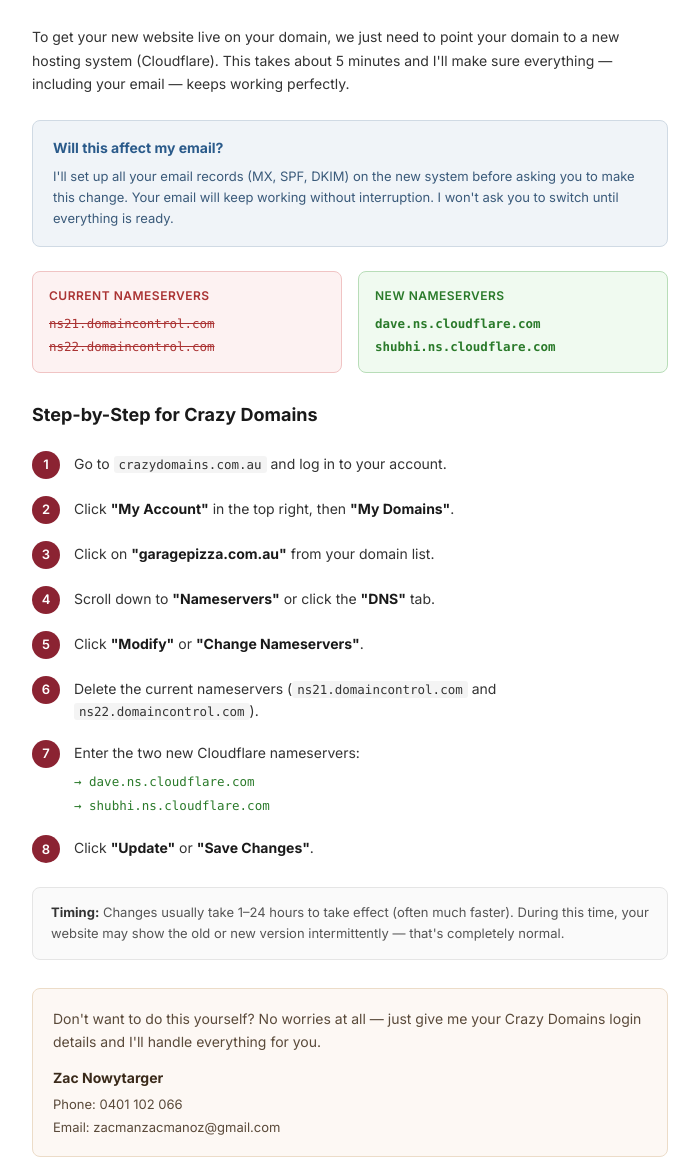
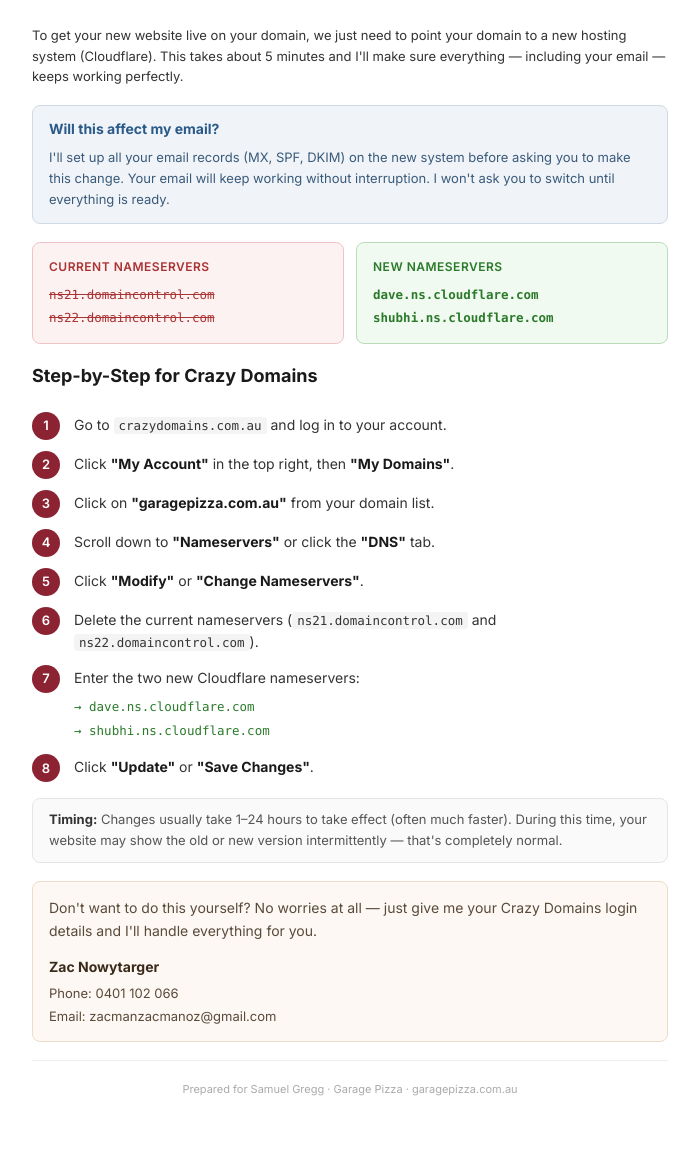
Before and after one commit to ZacN1234/garage-pizza, a plain HTML site: page crazydomains-guide.html in a window 1280 px wide. Shown: the part 156-1315 px from the top of the page, without its empty margins (290-989 px from the left). After the commit the page ends 1294 px from the top, so only its background shows below. Drawn offline with Linux system fonts and the light colour scheme.

Commit message:
Tighten DNS guide spacing to fit one A4 page

```diff
--- a/crazydomains-guide.html
+++ b/crazydomains-guide.html
@@ -51,18 +51,18 @@
         }
 
         .intro {
-            font-size: 14px;
+            font-size: 13px;
             color: #333;
-            margin-bottom: 24px;
-            line-height: 1.7;
+            margin-bottom: 18px;
+            line-height: 1.6;
         }
 
         .email-safety {
             background: #f0f4f8;
             border: 1px solid #d0dae4;
             border-radius: 8px;
-            padding: 16px 20px;
-            margin-bottom: 24px;
+            padding: 12px 16px;
+            margin-bottom: 18px;
         }
 
         .email-safety strong {
@@ -80,8 +80,8 @@
 
         .ns-boxes {
             display: flex;
-            gap: 16px;
-            margin-bottom: 28px;
+            gap: 12px;
+            margin-bottom: 18px;
         }
 
         .ns-box {
@@ -143,7 +143,7 @@
         .step {
             display: flex;
             align-items: flex-start;
-            margin-bottom: 16px;
+            margin-bottom: 10px;
         }
 
         .step-number {
@@ -203,9 +203,9 @@
             background: #fafafa;
             border: 1px solid #e5e5e5;
             border-radius: 8px;
-            padding: 14px 18px;
-            margin-top: 24px;
-            margin-bottom: 28px;
+            padding: 10px 16px;
+            margin-top: 16px;
+            margin-bottom: 18px;
             font-size: 13px;
             color: #555;
             line-height: 1.65;
@@ -219,8 +219,8 @@
             background: #fdf8f4;
             border: 1px solid #ecdcc8;
             border-radius: 8px;
-            padding: 18px 20px;
-            margin-bottom: 28px;
+            padding: 14px 16px;
+            margin-bottom: 18px;
         }
 
         .help-section p {
@@ -256,12 +256,12 @@
             print-color-adjust: exact !important;
 
             @page {
-                size: 210mm 297mm;
-                margin: 15mm 18mm;
+                size: A4;
+                margin: 12mm 16mm;
             }
 
             body {
-                font-size: 13px;
+                font-size: 12px;
             }
 
             .page {
```
